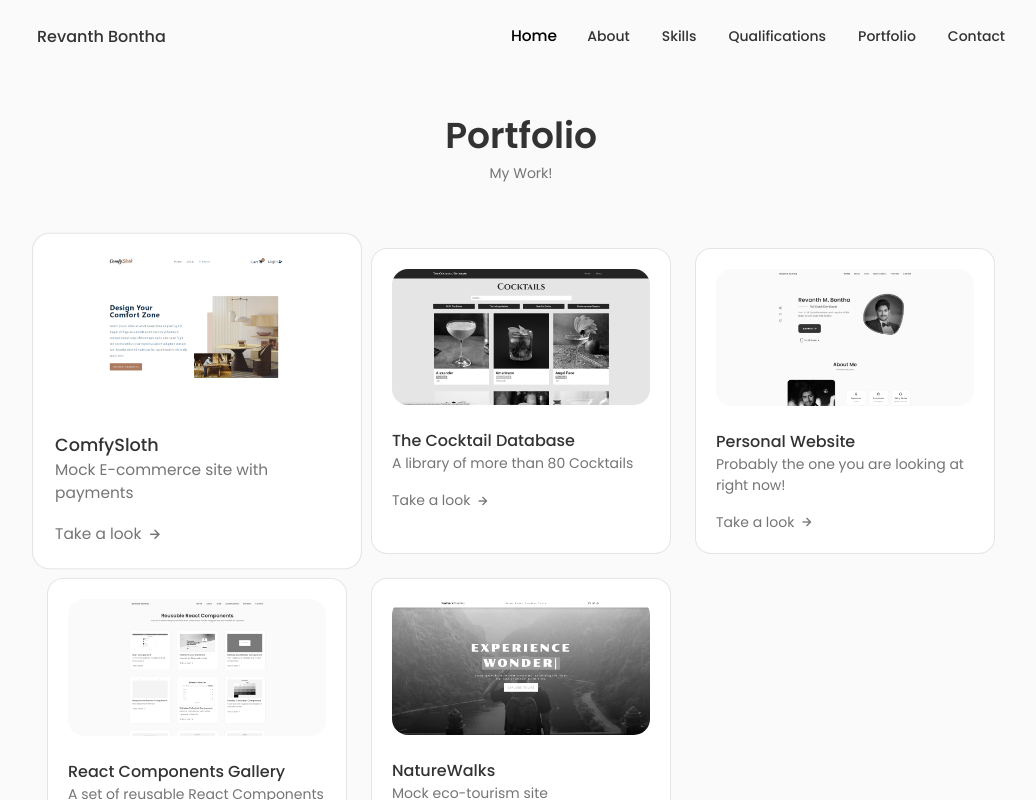
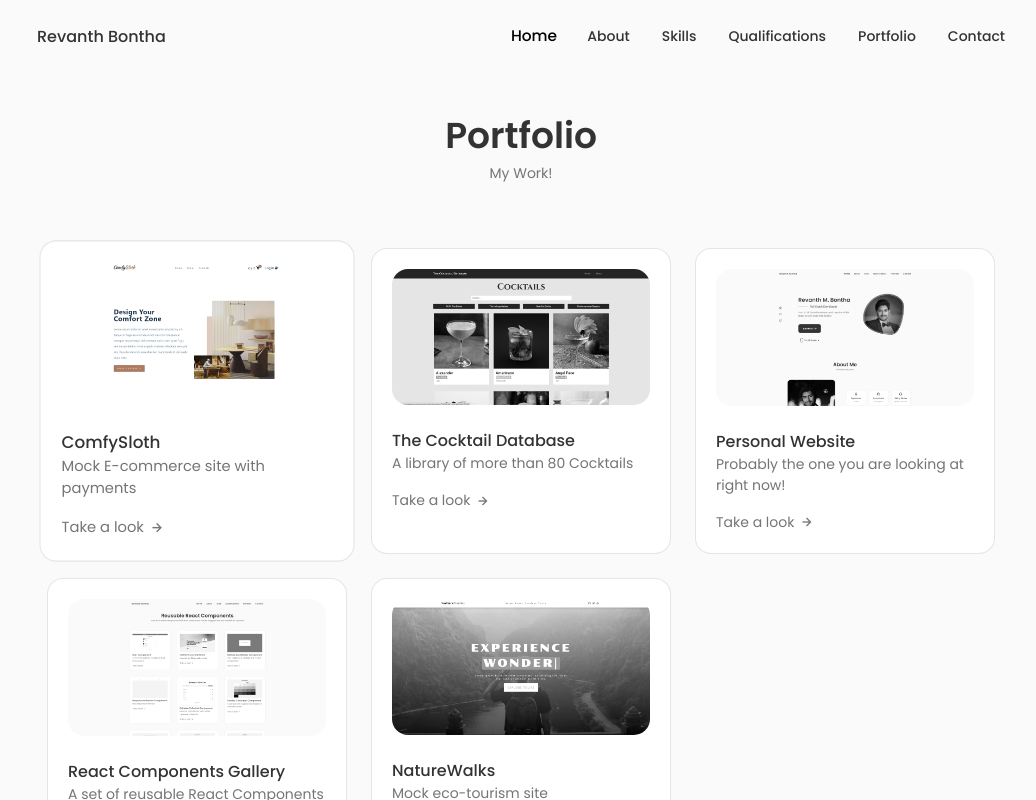
Before and after one commit to RevanthMBontha/RevanthMBontha.github.io, a React (Create React App) app: page / in a window 1280 px wide. In both pictures the pointer is over the element 316 px from the left and 2750 px from the top of the page. Shown: the part 2350-3150 px from the top of the page, without its empty margins (119-1155 px from the left). Built offline with nearby package versions, Linux system fonts and the light colour scheme.

Commit message:
More Cosmetic changes

```diff
--- a/src/components/portfolio/portfolio.css
+++ b/src/components/portfolio/portfolio.css
@@ -23,7 +23,7 @@
   transition: 0.2s;
 }
 .work__card:hover {
-  scale: 1.1;
+  scale: 1.05;
   transition: 0.2s;
 }
 
```
